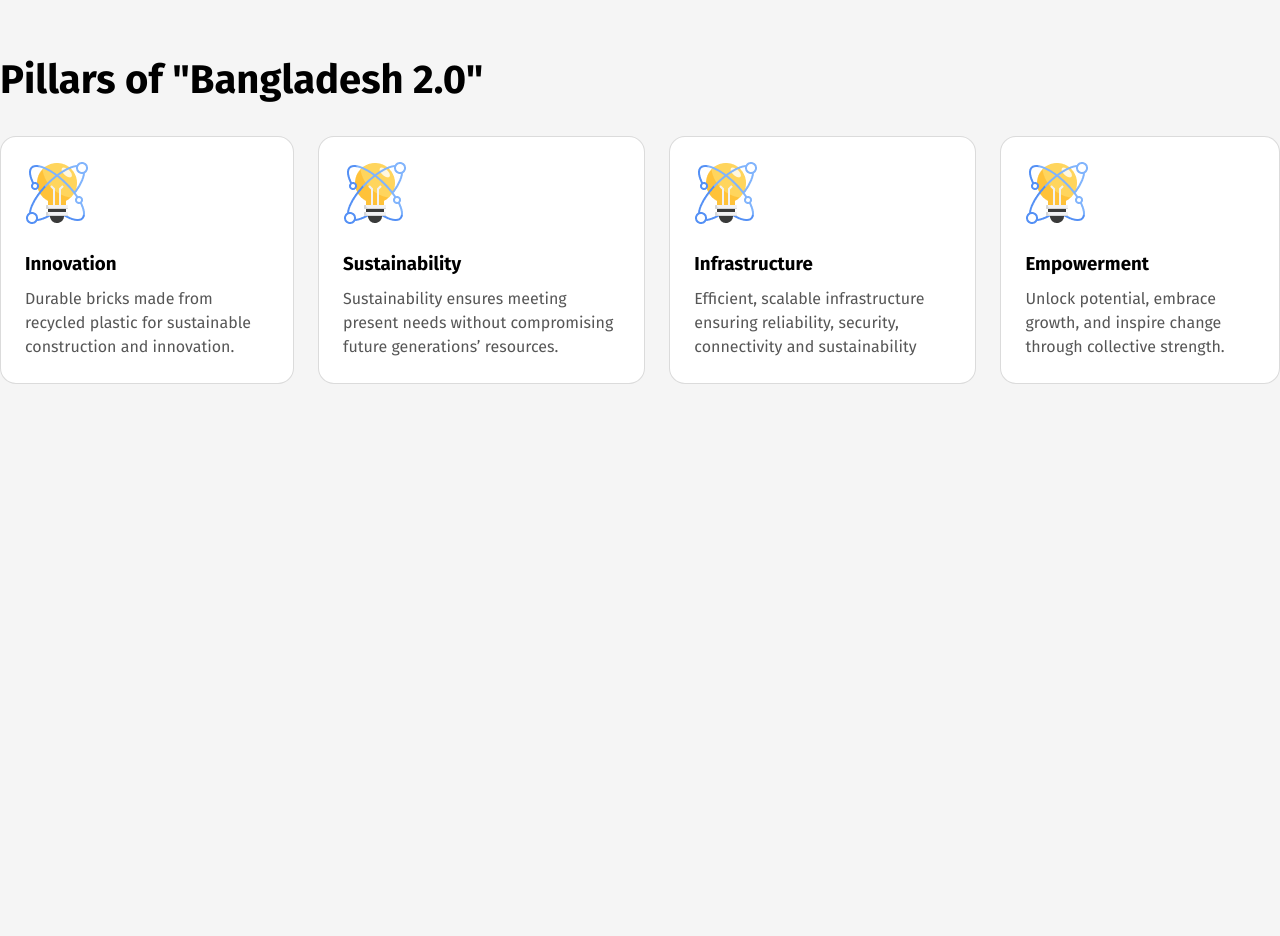
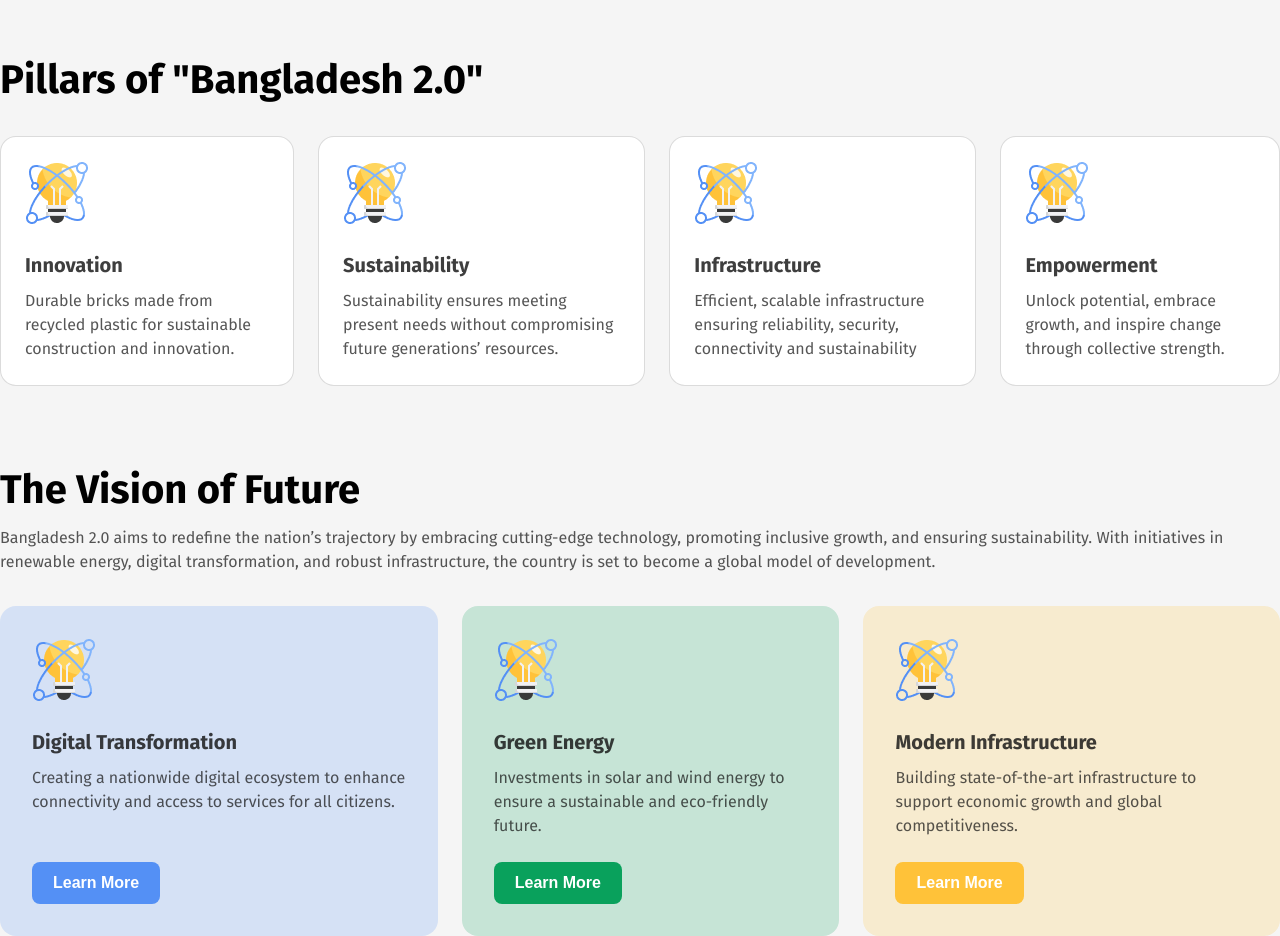
Before and after one commit to coder-shakil99/ph-assignment-01, a plain HTML site: page index.html in a window 1280 px wide. Shown: the part 720-1656 px from the top of the page. Before the commit the page ends 1104 px from the top, so only its background shows below. Drawn offline with Linux system fonts and the light colour scheme.

Commit message:
vision section add

```diff
--- a/Styles/style.css
+++ b/Styles/style.css
@@ -124,6 +124,7 @@
     margin-top: 32px;
     display: flex;
     gap: 24px;
+    justify-content: space-between;
 }
 
 .pillars-card{
@@ -141,7 +142,11 @@
 .pillars-card-inner-content{
     margin-top: 24px;
 }
-.card-title{}
+.card-title{
+    color:#0E0E0ECC;
+    font-size: 20px;
+    line-height: 24px;
+}
 .card-description{
     font-size: 16px;
     line-height: 24px;
@@ -150,3 +155,65 @@
     font-weight: 400;
 
 }
+/* vision-section-style */
+.vision{
+    margin-top: 80px;
+}
+.vision-header .section-description{
+    font-size: 16px;
+    line-height: 24px;
+    color:#0E0E0EB3;
+    margin-top: 12px;
+    font-weight: 400;
+}
+.vision-items-container{
+   display: flex;
+   gap: 24px;
+   margin-top: 32px;
+   justify-content: space-between;
+}
+.vision-item-card{
+    background:#5490F533;
+    /* width: 30%; */
+    padding: 32px;
+    border-radius: 16px;
+    /* height: 325px; */
+}
+.green-card{
+    background: #C6E4D6;
+}
+.yellow-card{
+    background:#F7EBCF;
+}
+.vision-card-btn{
+    margin-top: 24px;
+}
+.card-btn{
+    padding: 11px 20px;
+    background:#5490F5;
+    color: #fff;
+    border: 1px solid transparent;
+    font-size: 16px;
+    font-weight: 600;
+    border-radius: 8px;
+    cursor: pointer;
+    transition: .4s;
+}
+.blue-btn{
+    margin-top: 24px;
+}
+.blue-btn:hover{
+    background:#3b72d2;
+}
+.green-btn{
+    background:#09A15C;
+}
+.green-btn:hover{
+    background:#077644;
+}
+.yellow-btn{
+    background:#FFC239;
+}
+.yellow-btn:hover{
+    background:#e9ae26;
+}
--- a/index.html
+++ b/index.html
@@ -37,6 +37,7 @@
     </header>
     <main>
         <div class="container">
+            <!-- pillar-section -->
             <section class="pillar">
                 <h1 class="section-title">Pillars of "Bangladesh 2.0"</h1>
                 <div class="pillar-container">
@@ -78,6 +79,47 @@
                     </div>
                 </div>
             </section>
+            <!-- vision-section -->
+             <section class="vision">
+                <div class="vision-header">
+                    <h1 class="section-title">The Vision of Future</h1>
+                    <p class="section-description">Bangladesh 2.0 aims to redefine the nation’s trajectory by embracing cutting-edge technology, promoting inclusive growth, and ensuring sustainability. With initiatives in renewable energy, digital transformation, and robust infrastructure, the country is set to become a global model of development.</p>
+                </div>
+
+                <div class="vision-items-container">
+                    <div class="vision-item-card">
+                        <img src="./assets/card-icon.png" alt="">
+                        <div class="pillars-card-inner-content">
+                            <h3 class="card-title">Digital Transformation</h3>
+                            <p class="card-description">Creating a nationwide digital ecosystem to enhance connectivity and access to services for all citizens.</p>
+                            <div class="vision-card-btn">
+                                <button class="card-btn blue-btn">Learn More</button>
+                            </div>
+                        </div>
+                    </div>
+                    <div class="vision-item-card green-card">
+                        <img src="./assets/card-icon.png" alt="">
+                        <div class="pillars-card-inner-content">
+                            <h3 class="card-title">Green Energy</h3>
+                            <p class="card-description">Investments in solar and wind energy to ensure a sustainable and eco-friendly future.</p>
+                            <div class="vision-card-btn">
+                                <button class="card-btn green-btn">Learn More</button>
+                            </div>
+                        </div>
+                    </div>
+                    <div class="vision-item-card yellow-card">
+                        <img src="./assets/card-icon.png" alt="">
+                        <div class="pillars-card-inner-content">
+                            <h3 class="card-title">Modern Infrastructure</h3>
+                            <p class="card-description">Building state-of-the-art infrastructure to support economic growth and global competitiveness.</p>
+                            <div class="vision-card-btn">
+                                <button class="card-btn yellow-btn">Learn More</button>
+                            </div>
+                        </div>
+                    </div>
+                </div>
+
+             </section>
         </div>
     </main>
     <footer></footer>
```
